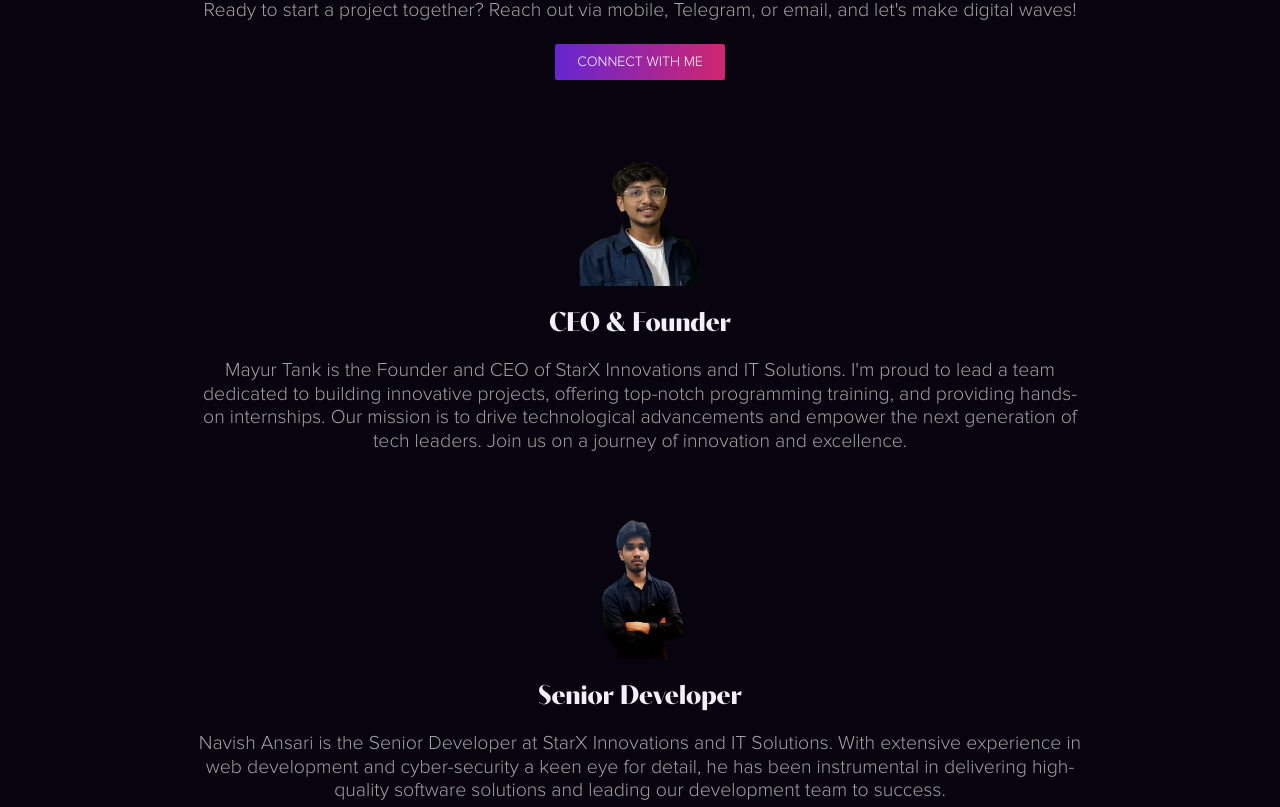
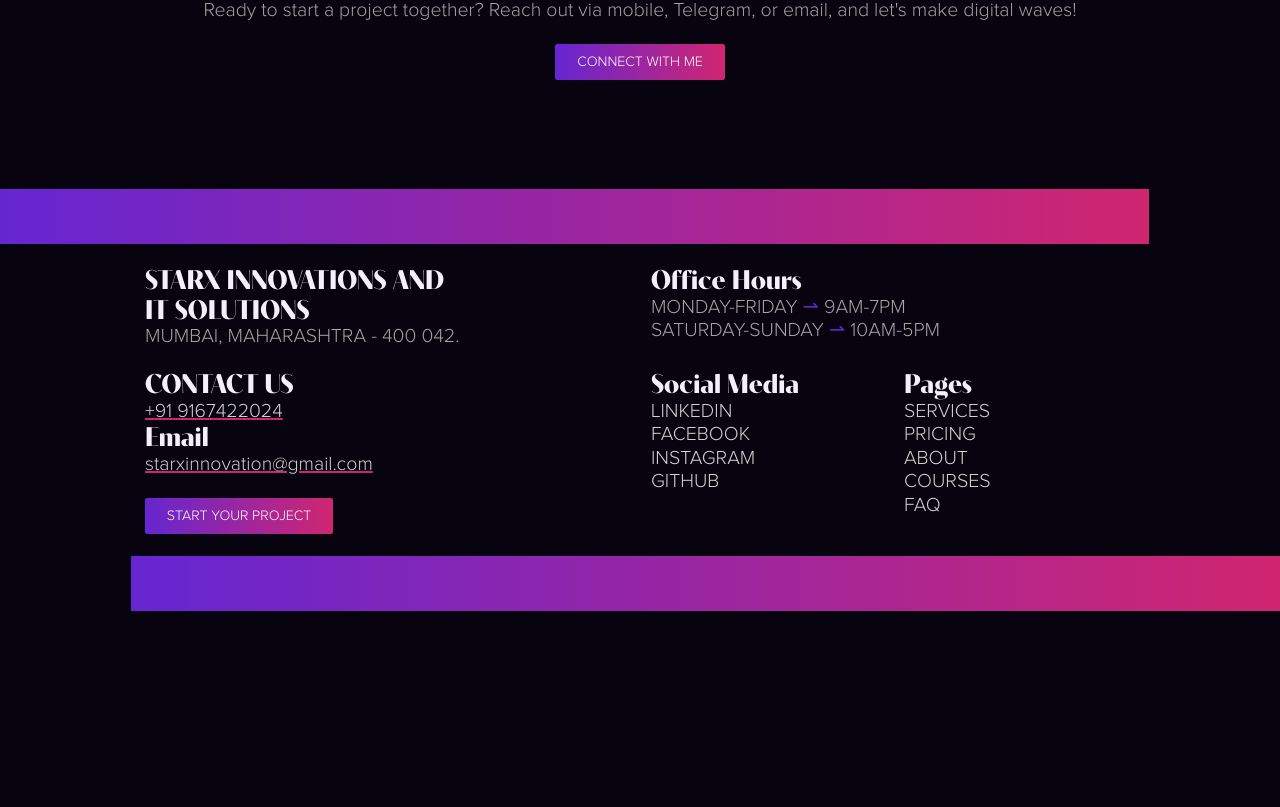
Before and after one commit to MayurTank07/starx-innovations, a Next.js app: page /about in a window 1280 px wide. Shown: the part 2153-2960 px from the top of the page. After the commit the page ends 2786 px from the top, so only its background shows below. Built offline with nearby package versions, Linux system fonts and the light colour scheme.

Commit message:
Detailed_About.js

```diff
--- a/app/components/pages/about/Detailed_About.js
+++ b/app/components/pages/about/Detailed_About.js
@@ -115,7 +115,7 @@
                 </Route_Change>
             </div>
 
-            <div className='div div_6'>
+                     {/* <div className='div div_6'>
                 <img
                     src='/images/process/MAYUR.webp'
                     alt='Consultation'
@@ -152,7 +152,7 @@
                     pText="Navish Ansari is the Senior Developer at StarX Innovations and IT Solutions. With extensive experience in web development and cyber-security a keen eye for detail, he has been instrumental in delivering high-quality software solutions and leading our development team to success."
                     className='paragraph'
                 />
-            </div>
+            </div>   */}
         </section>
     );
 };
```
